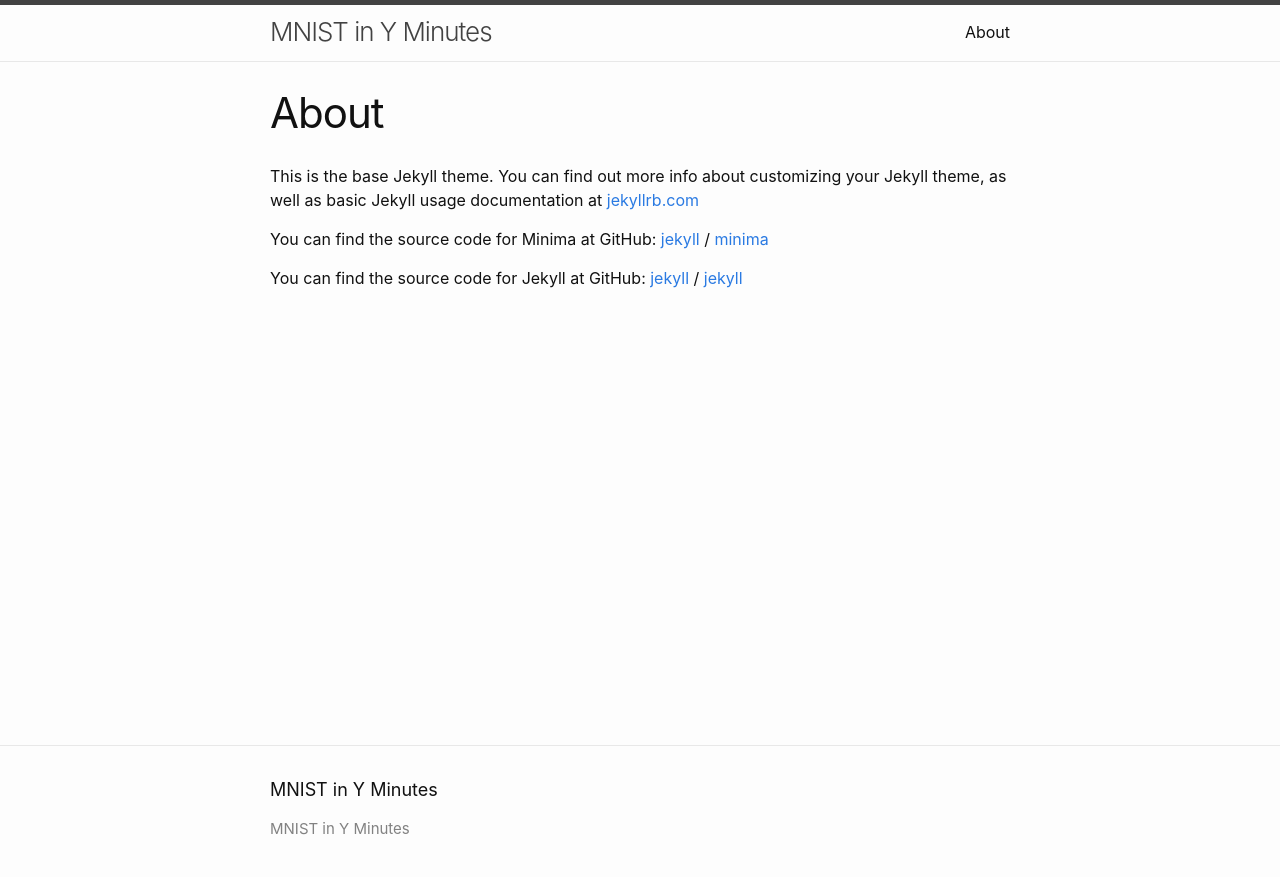
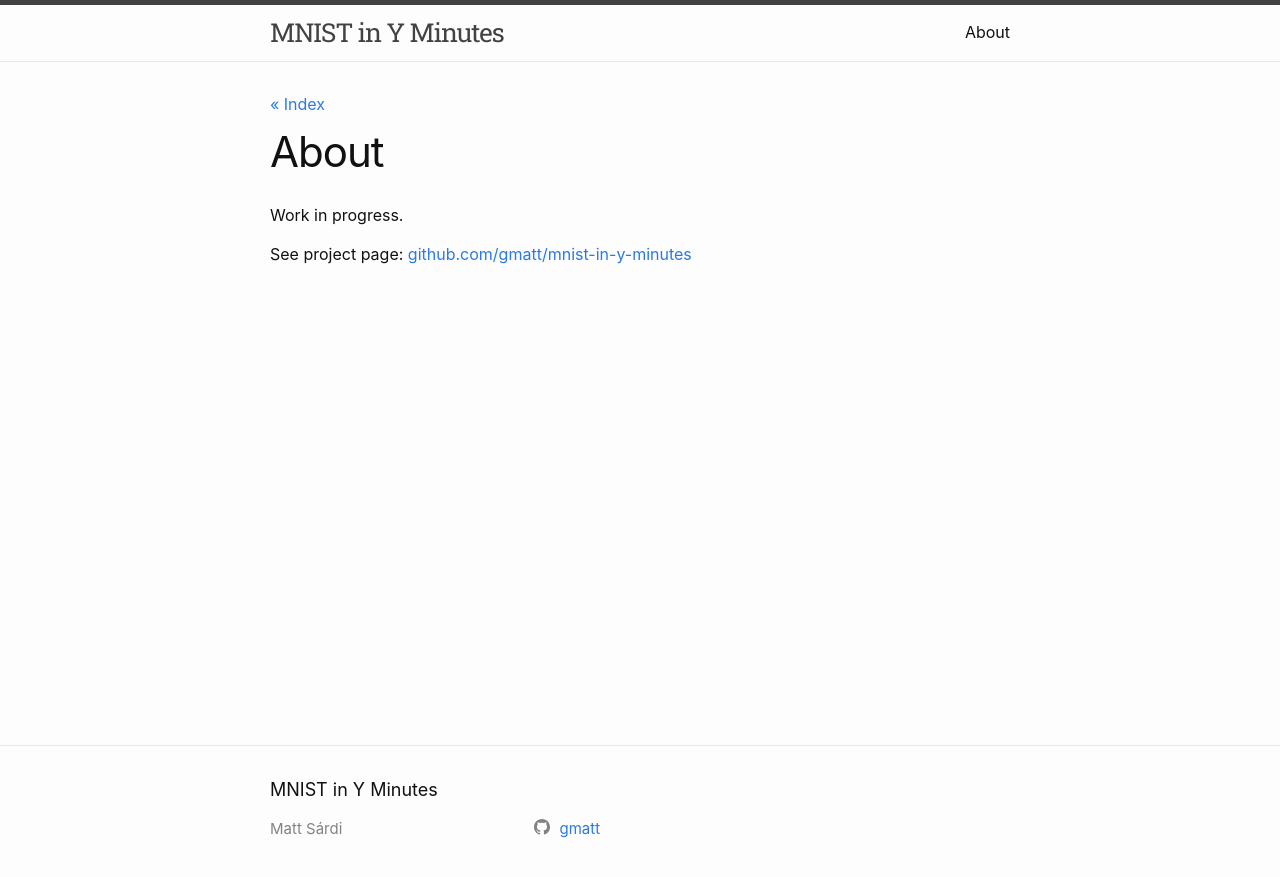
Before and after one commit to gmatt/mnist-in-y-minutes, a Jekyll site: the page built from docs/about.markdown, in a window 1280 px wide. Shown: the top 877 px of the page. Built offline with Jekyll 4.4.1, drawn with Linux system fonts in a browser that asks for light colours.

Commit message:
feat(jekyll): create initial website layout

```diff
--- a/docs/_config.yml
+++ b/docs/_config.yml
@@ -19,6 +19,7 @@
 # in the templates via {{ site.myvariable }}.
 
 title: MNIST in Y Minutes
+author: Matt Sárdi
 #email: your-email@example.com
 #description: >- # this means to ignore newlines until "baseurl:"
 #  Write an awesome description for your new site here. You can edit this
@@ -28,7 +29,7 @@ domain: gmatt.github.io       # if you want to force HTTPS, specify the domain w
 url: https://gmatt.github.io  # the base hostname and protocol for your site, e.g. http://example.com
 baseurl: /mnist-in-y-minutes/      # place folder name if the site is served in a subfolder
 #twitter_username: jekyllrb
-#github_username:  jekyll
+github_username:  gmatt
 
 # Build settings
 theme: minima
--- a/docs/_includes/head.html
+++ b/docs/_includes/head.html
@@ -4,6 +4,8 @@
   <meta name="viewport" content="width=device-width, initial-scale=1">
   {%- seo -%}
   <link rel="stylesheet" href="{{ "/assets/main.css" | relative_url }}">
+  <link rel="stylesheet" type="text/css" href="https://fonts.googleapis.com/css?family=Roboto+Slab">
+  <link rel="stylesheet" href="{{ "/assets/style.css" | relative_url }}">
   {%- feed_meta -%}
   {%- if jekyll.environment == 'production' and site.google_analytics -%}
     {%- include google-analytics.html -%}
--- a/docs/_includes/header.html
+++ b/docs/_includes/header.html
@@ -19,9 +19,11 @@
         <div class="trigger">
           {%- for path in page_paths -%}
             {%- assign my_page = site.pages | where: "path", path | first -%}
-            {%- if my_page.title -%}
-            <a class="page-link" href="{{ my_page.url | relative_url }}">{{ my_page.title | escape }}</a>
-            {%- endif -%}
+            {% unless my_page.url contains '/libraries/' %}
+              {%- if my_page.title -%}
+              <a class="page-link" href="{{ my_page.url | relative_url }}">{{ my_page.title | escape }}</a>
+              {%- endif %}
+            {%- endunless -%}
           {%- endfor -%}
         </div>
       </nav>
--- a/docs/_layouts/page.html
+++ b/docs/_layouts/page.html
@@ -4,6 +4,7 @@ layout: default
 <article class="post">
 
   <header class="post-header">
+    <p><a href="{{ '/' | relative_url }}">« Index</a></p>
     <h1 class="post-title">{{ page.title | escape }}</h1>
   </header>
 
--- a/docs/about.markdown
+++ b/docs/about.markdown
@@ -4,15 +4,6 @@ title: About
 permalink: /about/
 ---
 
-This is the base Jekyll theme. You can find out more info about customizing your Jekyll theme, as well as basic Jekyll usage documentation at [jekyllrb.com](https://jekyllrb.com/)
+Work in progress.
 
-You can find the source code for Minima at GitHub:
-[jekyll][jekyll-organization] /
-[minima](https://github.com/jekyll/minima)
-
-You can find the source code for Jekyll at GitHub:
-[jekyll][jekyll-organization] /
-[jekyll](https://github.com/jekyll/jekyll)
-
-
-[jekyll-organization]: https://github.com/jekyll
+See project page: [github.com/gmatt/mnist-in-y-minutes](https://github.com/gmatt/mnist-in-y-minutes)
--- /dev/null
+++ b/docs/assets/style.css
@@ -0,0 +1,3 @@
+.site-header .site-title {
+    font-family: "Roboto Slab", serif;
+}
```
Also changed, not shown: docs/_posts/2023-03-03-welcome-to-jekyll.markdown (deleted, +0 -29 lines), docs/index.markdown (+12 -0 lines).
